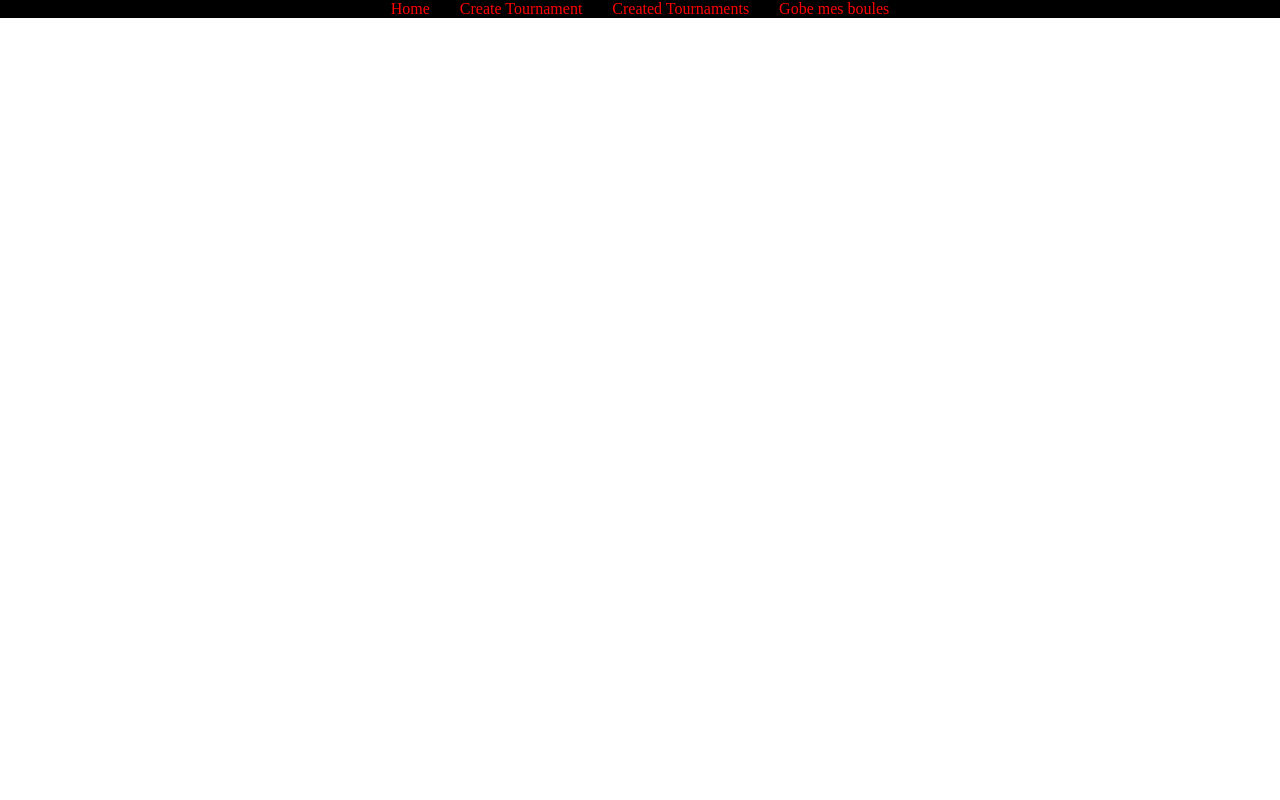
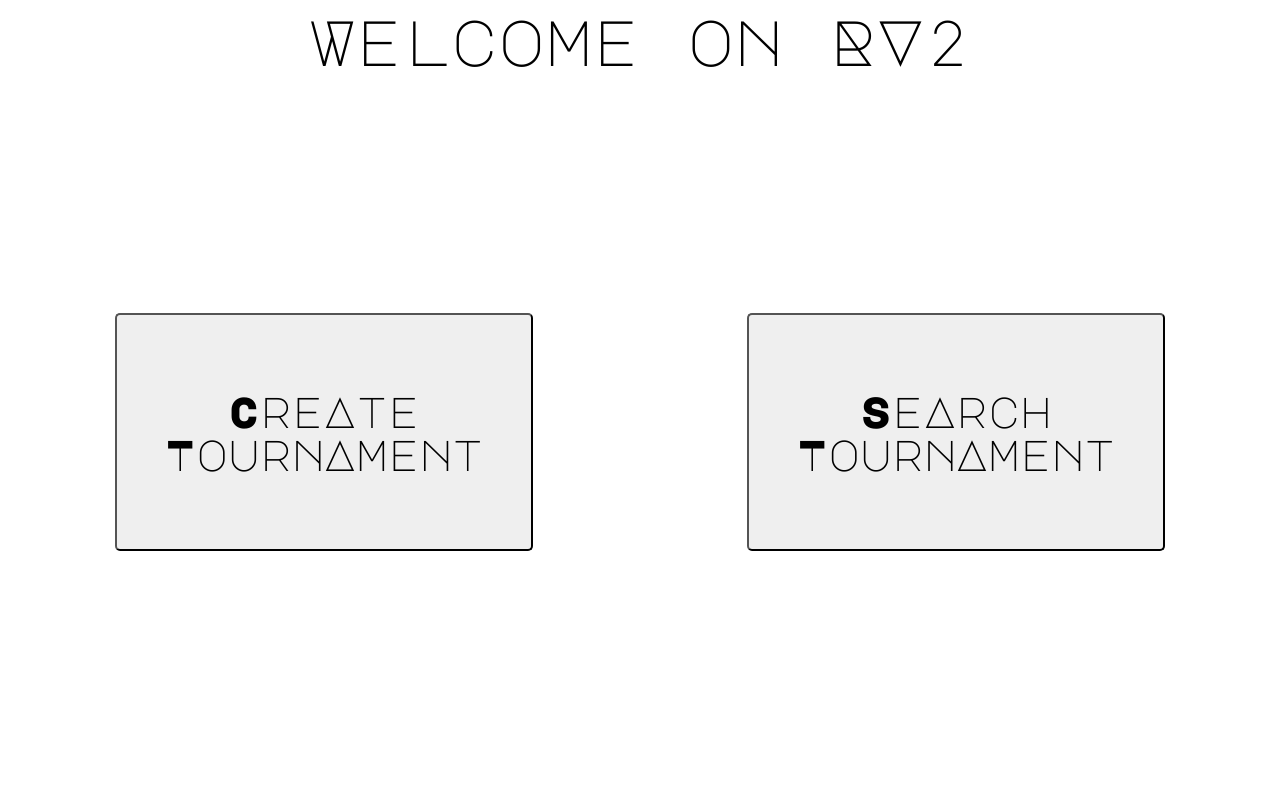
Before and after one commit to walzerinho/RV2, a Django app: page / in a window 1280 px wide. Run offline with Django 5.2, Linux system fonts and the light colour scheme.

Commit message:
:construction: squelette de la front page

```diff
--- a/RV/leaderboard/templates/base.html
+++ b/RV/leaderboard/templates/base.html
@@ -8,15 +8,11 @@
       rel="stylesheet"
       type="text/css"
     />
-    <title>TieksLan</title>
+    <title>Tiekslan</title>
   </head>
 
   <header>
-    <ul class="main_nav">
-      <li><a href="">Home</a></li>
-      <li><a href="">Create Tournament</a></li>
-      <li><a href="">Created Tournaments</a></li>
-      <li><a href="">Gobe mes boules</a></li>
-    </ul>
+    <div class="home_title">Welcome on RV2</div>
   </header>
+  <main> {% block content %} {%endblock%}</main>
 </html>
--- /dev/null
+++ b/RV/leaderboard/templates/home.html
@@ -0,0 +1,13 @@
+{% extends "base.html" %} {% block content %}
+
+<div class="home_container">
+
+<button class="home_button">
+  CreAte TournAment
+</button>
+<button class="home_button" onclick="location.href = '/admin'">
+  <!-- Check tournament  -->
+  SeArch TournAment
+</button>
+
+{% endblock %}
--- a/RV/leaderboard/urls.py
+++ b/RV/leaderboard/urls.py
@@ -1,7 +1,8 @@
 from django.urls import path
-from .views import leaderboard_view
+from .views import leaderboard_view, home_view
 
 urlpatterns = [
-    path('', leaderboard_view, name='leaderboard'),
+    path('', home_view, name='home'),
+    path('leaderboard', leaderboard_view, name='leaderboard'),
     # Autres URLs de votre application...
 ]
--- a/RV/leaderboard/views.py
+++ b/RV/leaderboard/views.py
@@ -4,3 +4,6 @@ from .models import Leaderboard
 def leaderboard_view(request):
     leaderboard = Leaderboard.objects.all()
     return render(request, 'leaderboard.html', {'leaderboard': leaderboard})
+
+def home_view(request):
+    return render(request, 'home.html')
--- a/RV/static/css/custom.css
+++ b/RV/static/css/custom.css
@@ -1,23 +1,29 @@
-ul {
-  list-style-type: none;
-  margin: 0;
-  padding: 0;
+@font-face {
+  font-family: "Major";
+  src: url("fonts/MajorMonoDisplay-Regular.ttf") format("truetype");
 }
 
-.main_nav {
-  background-color: black;
+.home_title {
+  width: 100%;
+  display: flex;
+  justify-content: center;
+  font-family: "Major";
+  font-size: 4em;
+}
+.home_container {
+  height: 100%;
+  width: 100%;
   display: flex;
   justify-content: center;
 }
-a {
-  text-decoration: inherit;
-  color: red;
+main {
+  height: 90vh;
 }
-
-li {
-  padding: 0 15px;
+.home_button {
+  height: 33%;
+  margin: auto;
+  width: 33%;
+  border-radius: 5px;
+  font-family: "Major";
+  font-size: 2.7em;
 }
-
-body {
-  margin: 0;
-}
```
Also changed, not shown: RV/static/css/fonts/MajorMonoDisplay-Regular.ttf (added).
